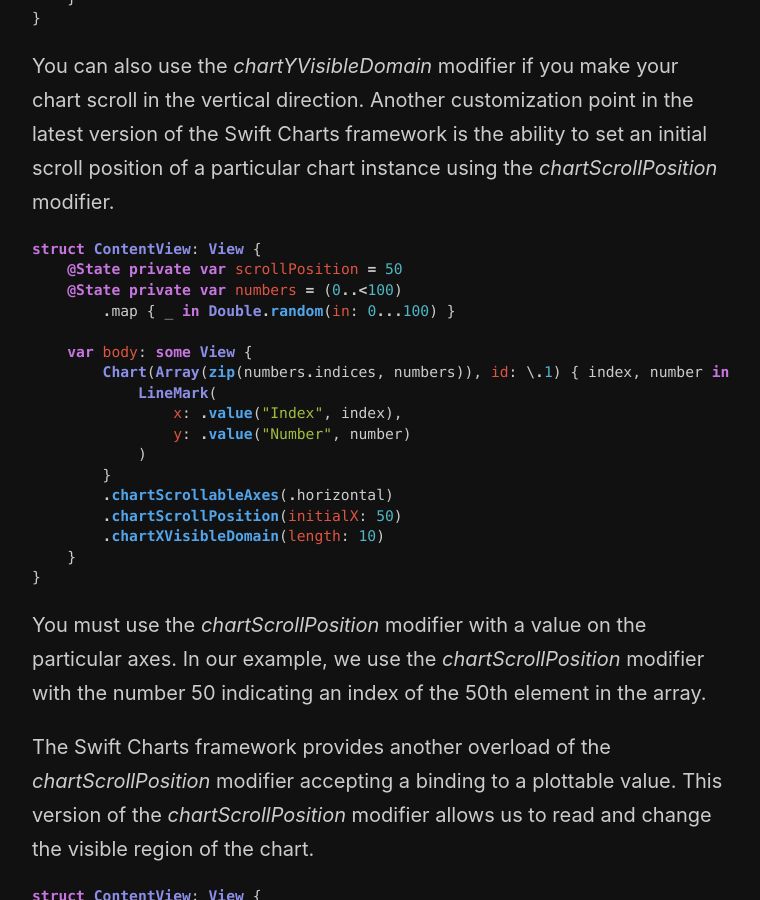
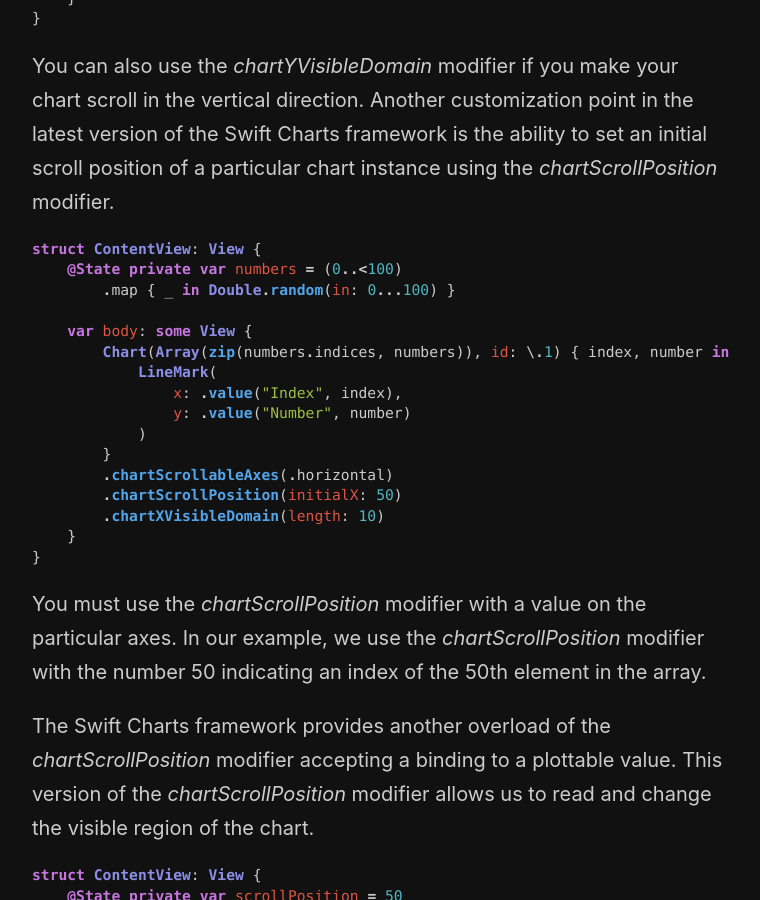
Before and after one commit to mecid/mecid.github.io, a Jekyll site: the page built from _posts/2023-07-25-mastering-charts-in-swiftui-scrolling.md, in a window 1280 px wide and 900 px high, scrolled down 1330 px. Shown: the whole window, without its empty margins (258-1018 px from the left). Built offline with Jekyll 4.4.1, drawn with Linux system fonts in a browser that asks for light colours.

Commit message:
small code example improvement in scrolling charts post

````diff
--- a/_posts/2023-07-25-mastering-charts-in-swiftui-scrolling.md
+++ b/_posts/2023-07-25-mastering-charts-in-swiftui-scrolling.md
@@ -50,7 +50,6 @@
 
 ```swift
 struct ContentView: View {
-    @State private var scrollPosition = 50
     @State private var numbers = (0..<100)
         .map { _ in Double.random(in: 0...100) }
 
````
